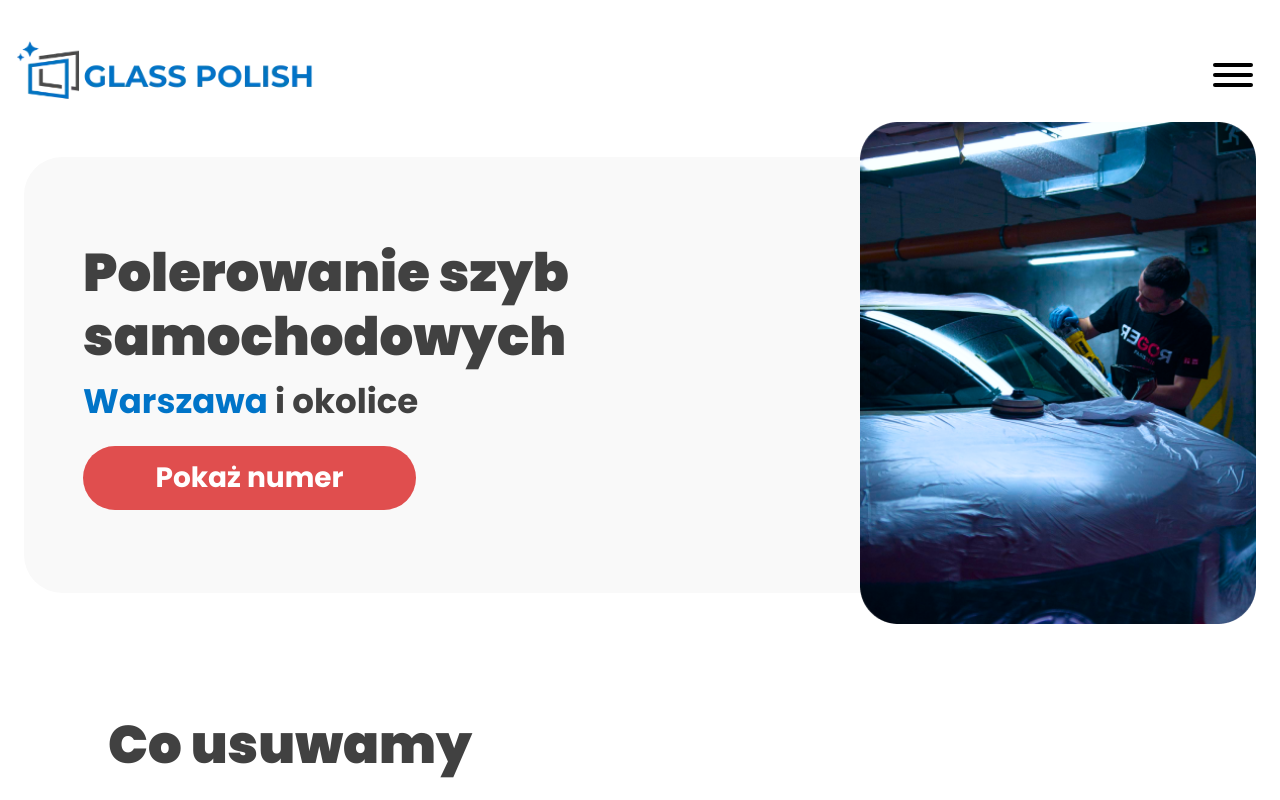
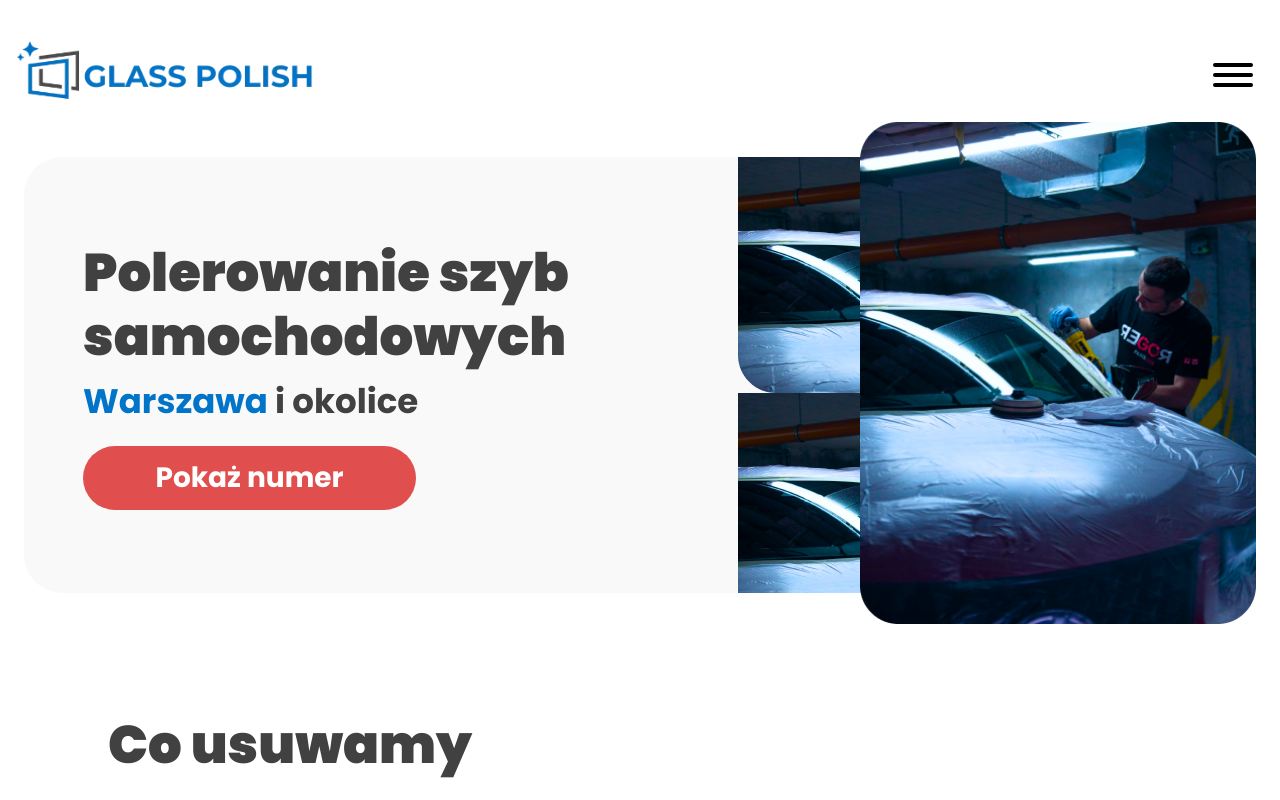
Before and after one commit to jaroslaw-filipiak/glass-polish, a Nuxt app: page /szyby-samochodowe-warszawa in a window 1280 px wide. Shown: the top 800 px of the page. Built offline with nearby package versions, Linux system fonts and the light colour scheme.

Commit message:
another way to add bg dynamic

```diff
--- a/pages/szyby-samochodowe-warszawa.vue
+++ b/pages/szyby-samochodowe-warszawa.vue
@@ -2,19 +2,17 @@
   const route = useRoute();
 
   const features = ['rysy', 'odpryski', 'zmatowienia', 'ślady wycieraczek'];
+
+  import imgMobile from '@/assets/img/hero--mobile.png';
 </script>
 
 <template>
   <div class="page--wrapper">
     <TopBar />
-    <Hero
-      title="Polerowanie szyb samochodowych"
-      city="Warszawa"
-      imgMobile="@/assets/img/hero--mobile.png"
-      :imgDesktop="imgDesktopPath"
-    >
+    <Hero title="Polerowanie szyb samochodowych" city="Warszawa">
       <div
-        :class="`hero--img lg:w-5/12 max-lg:overflow-hidden max-lg:bg-[url('@/assets/img/hero--mobile.png')]`"
+        class="hero--img lg:w-5/12 max-lg:overflow-hidden lg:bg-opacity-0"
+        :style="{ backgroundImage: `url(${imgMobile})` }"
       >
         <img
           class="hidden xl:min-w-[396px] lg:absolute lg:block lg:right-0 lg:-top-[6%] xl:-top-[8%]"
```
